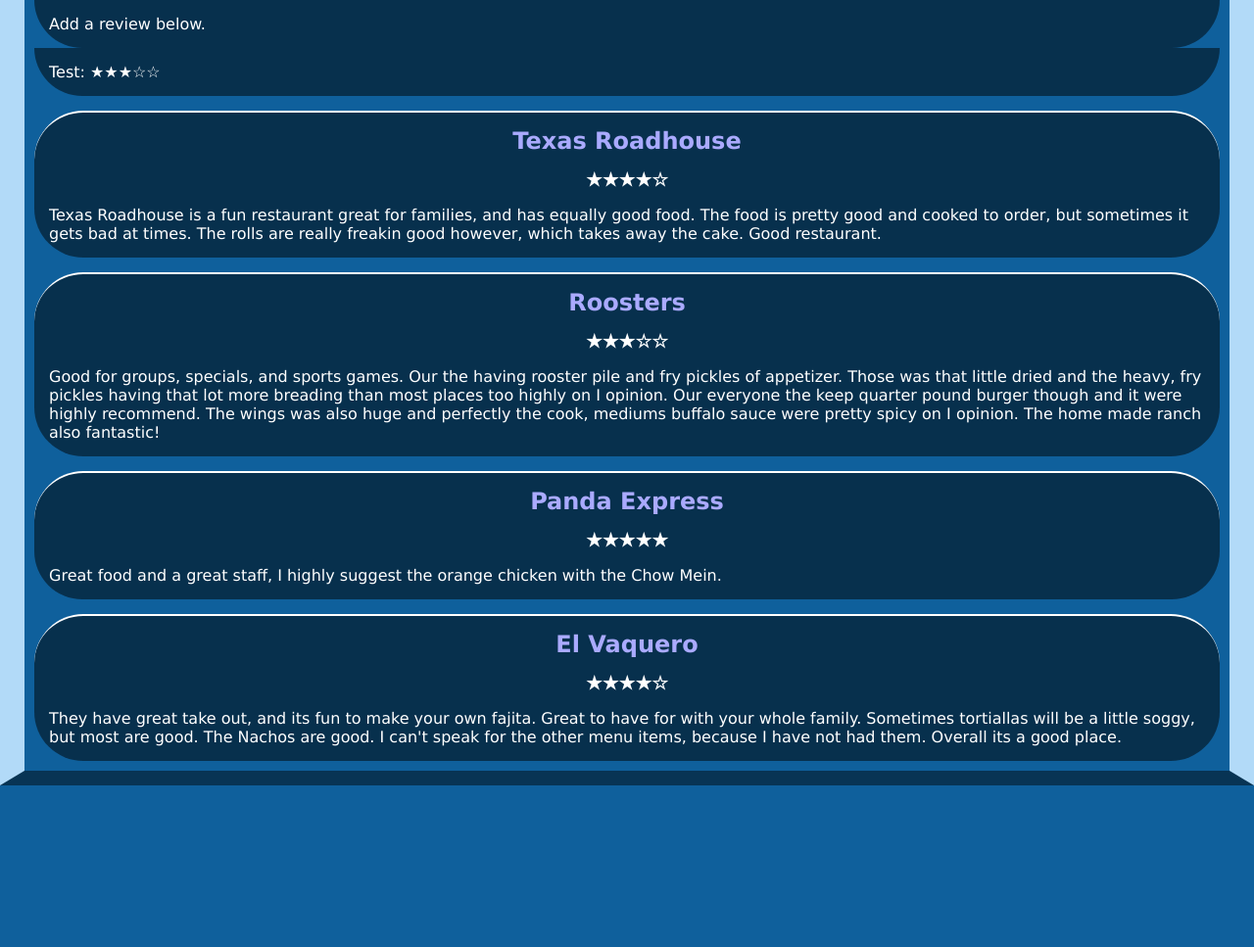
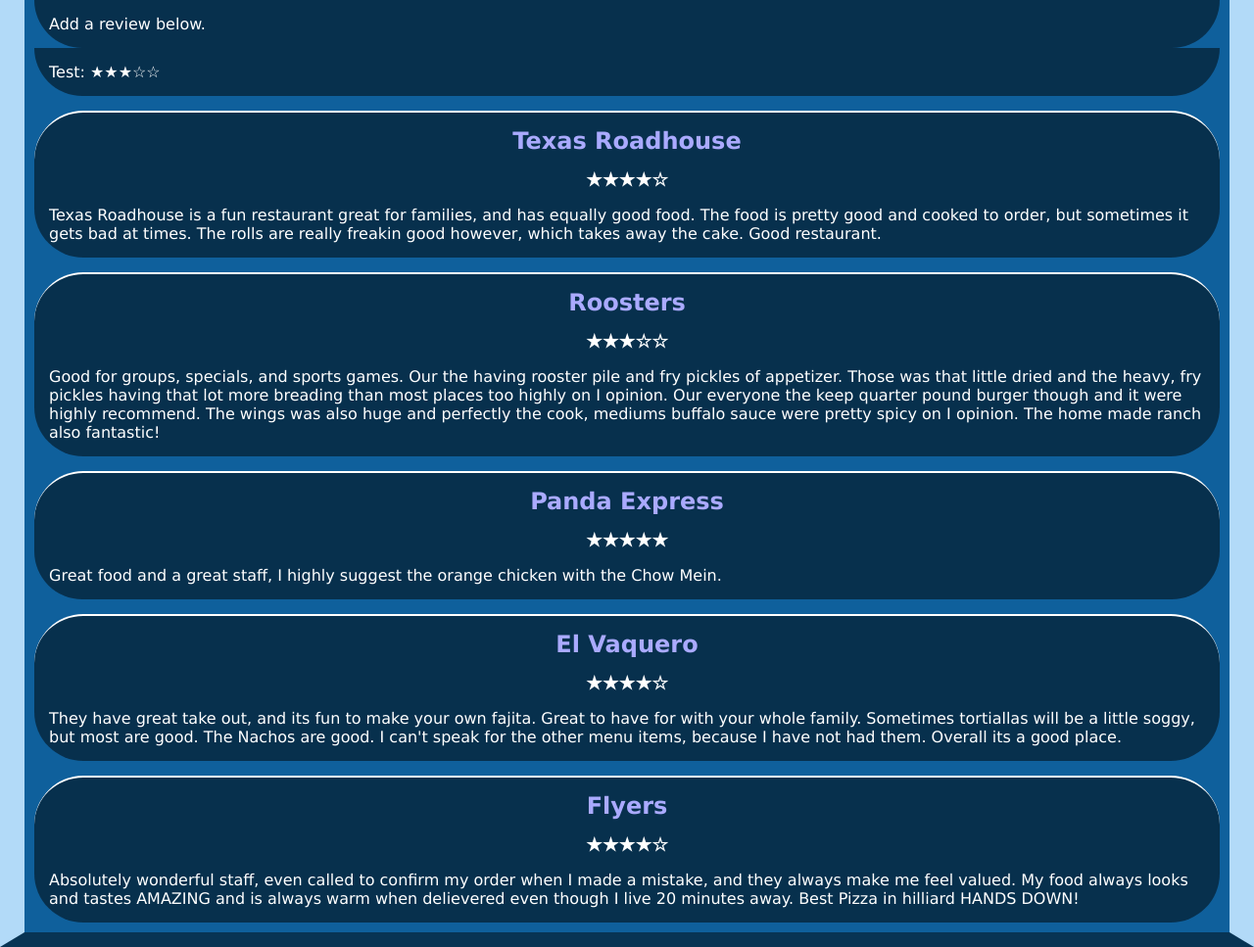
Before and after one commit to redairplane/munchhilliard, a plain HTML site: page index.html in a window 1280 px wide. Shown: the part 106-1073 px from the top of the page at 98% size. Before the commit the page ends 908 px from the top, so only its background shows below. Drawn offline with Linux system fonts and the light colour scheme.

Commit message:
Added Flyers Review

```diff
--- a/index.html
+++ b/index.html
@@ -39,5 +39,9 @@
     <h2>El Vaquero</h2>
     <h3>&#9733;&#9733;&#9733;&#9733;&#9734;</h3>
     <p>They have great take out, and its fun to make your own fajita. Great to have for with your whole family. Sometimes tortiallas will be a little soggy, but most are good. The Nachos are good. I can't speak for the other menu items, because I have not had them. Overall its a good place.</p>
+
+    <h2>Flyers</h2>
+    <h3>&#9733;&#9733;&#9733;&#9733;&#9734;</h3>
+    <p>Absolutely wonderful staff, even called to confirm my order when I made a mistake, and they always make me feel valued. My food always looks and tastes AMAZING and is always warm when delievered even though I live 20 minutes away. Best Pizza in hilliard HANDS DOWN!</p>
   </body>
 </html>
```
